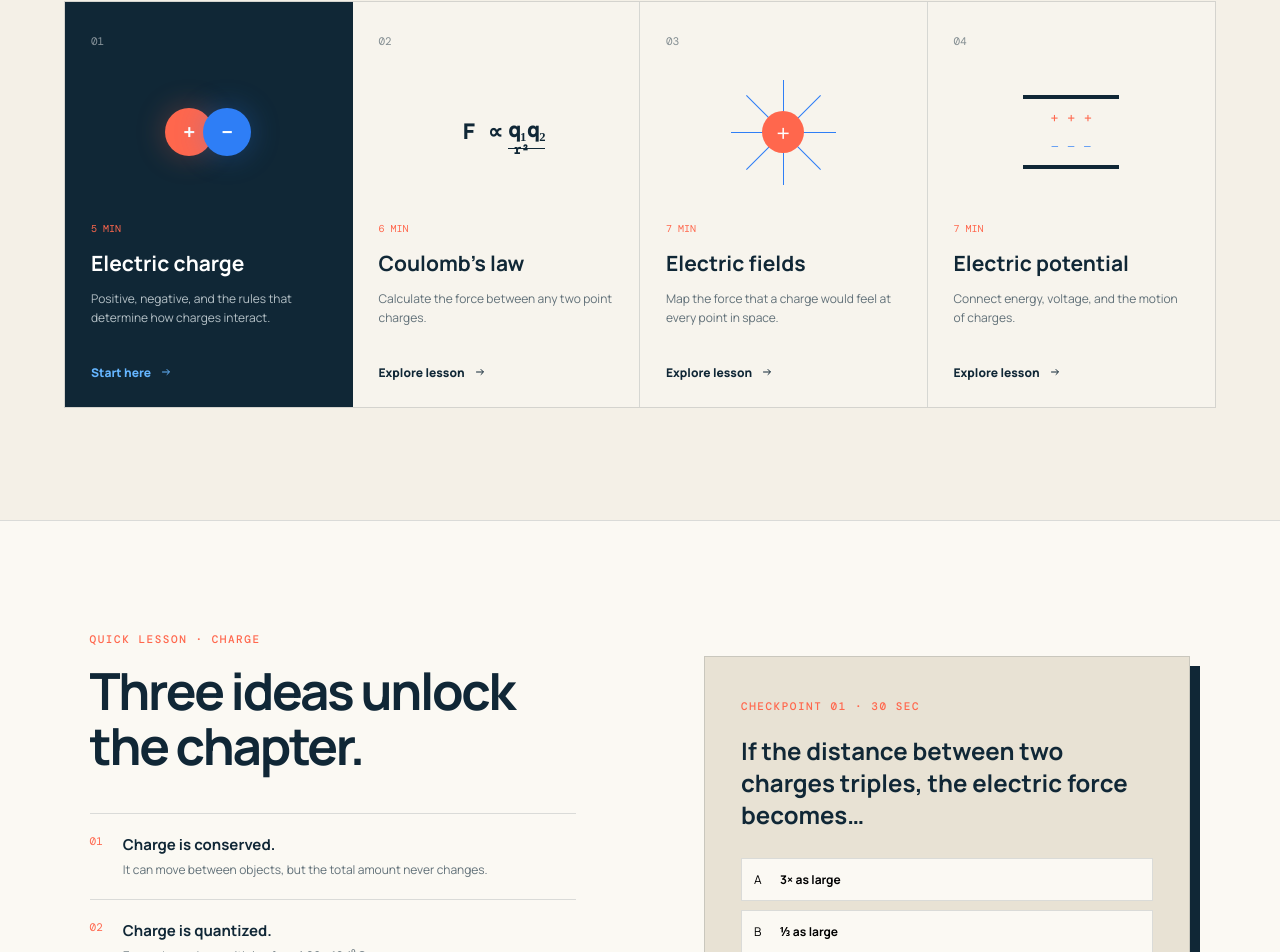
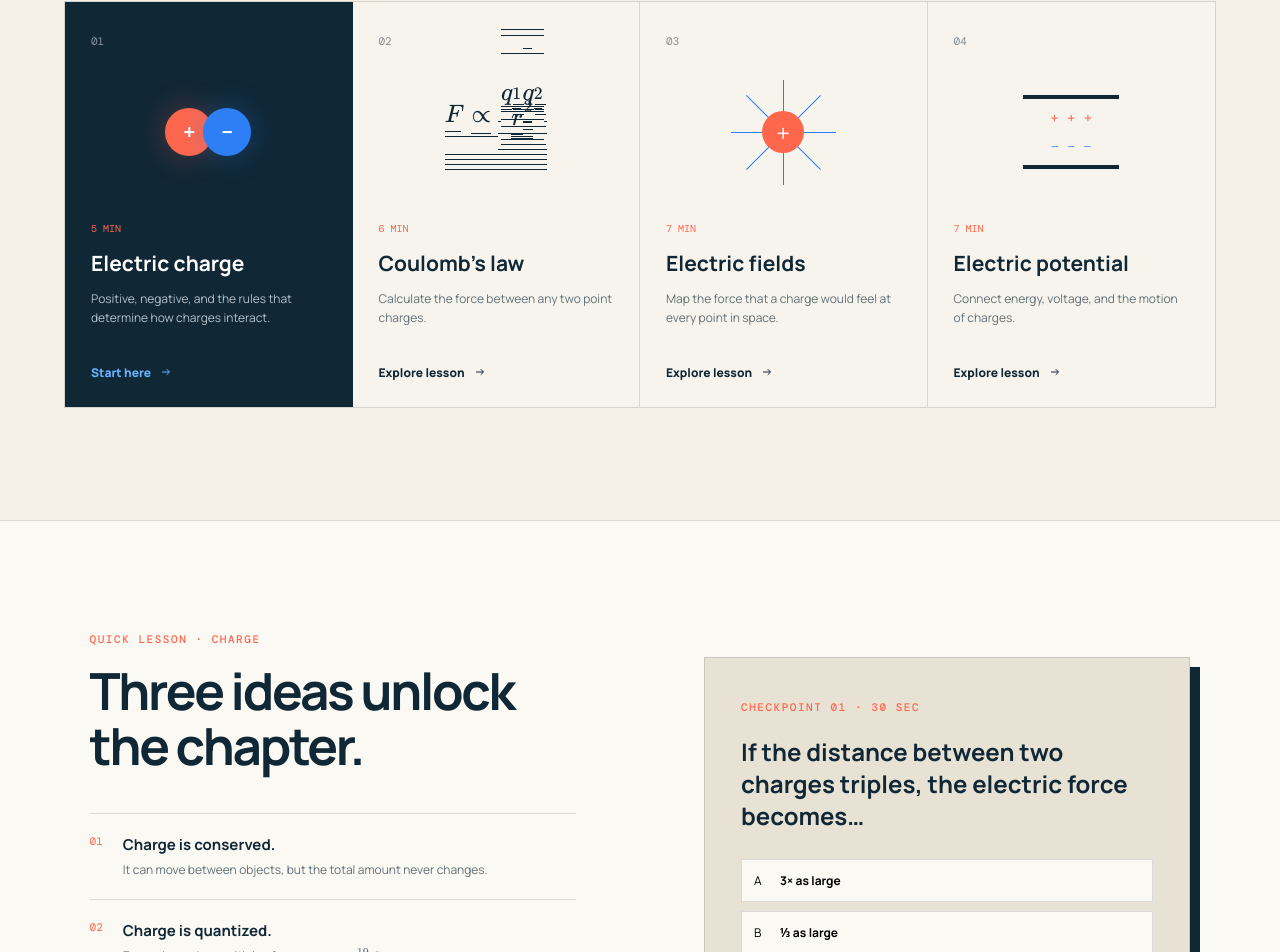
Before and after one commit to Kikiconic/Physics-12, a Next.js app: page / in a window 1280 px wide. Shown: the part 1051-2003 px from the top of the page. Built offline with nearby package versions, Linux system fonts and the light colour scheme.

Commit message:
Render physics formulas with LaTeX

```diff
--- a/app/layout.js
+++ b/app/layout.js
@@ -1,4 +1,5 @@
 import "./globals.css";
+import "katex/dist/katex.min.css";
 
 export const metadata = {
   title: "Electrostatics Lab 12",
--- a/app/page.js
+++ b/app/page.js
@@ -1,8 +1,24 @@
 "use client";
 
 import { useEffect, useRef, useState } from "react";
+import katex from "katex";
 
 const K = 8.99e9;
+
+function MathFormula({ children, block = false, className = "" }) {
+  return (
+    <span
+      className={`math-formula ${block ? "math-block" : ""} ${className}`}
+      dangerouslySetInnerHTML={{
+        __html: katex.renderToString(children, {
+          displayMode: block,
+          throwOnError: false,
+          strict: false
+        })
+      }}
+    />
+  );
+}
 
 function BoltIcon() {
   return <svg viewBox="0 0 24 24" aria-hidden="true"><path d="M13.5 2 5 13h6l-.5 9L19 10h-6l.5-8Z" /></svg>;
@@ -239,14 +255,14 @@ export default function Home() {
         <div className="section-heading"><div><span className="eyebrow">Your learning path</span><h2>Electrostatics, piece by piece.</h2></div><p>Each lesson takes about five minutes.<br/>No filler—just the ideas that matter.</p></div>
         <div className="lesson-grid">
           <article className="lesson-card featured"><span className="lesson-num">01</span><div className="lesson-icon charge-pair"><ChargeOrb sign="+"/><ChargeOrb sign="−"/></div><span className="duration">5 MIN</span><h3>Electric charge</h3><p>Positive, negative, and the rules that determine how charges interact.</p><a href="#charge-lesson">Start here <ArrowIcon /></a></article>
-          <article className="lesson-card"><span className="lesson-num">02</span><div className="lesson-icon equation">F ∝ <span>q₁q₂</span><i>r²</i></div><span className="duration">6 MIN</span><h3>Coulomb's law</h3><p>Calculate the force between any two point charges.</p><a href="#simulator">Explore lesson <ArrowIcon /></a></article>
+          <article className="lesson-card"><span className="lesson-num">02</span><div className="lesson-icon equation"><MathFormula block>{String.raw`F \propto \frac{q_1q_2}{r^2}`}</MathFormula></div><span className="duration">6 MIN</span><h3>Coulomb's law</h3><p>Calculate the force between any two point charges.</p><a href="#simulator">Explore lesson <ArrowIcon /></a></article>
           <article className="lesson-card"><span className="lesson-num">03</span><div className="lesson-icon field-lines"><span>+</span><i/><i/><i/><i/></div><span className="duration">7 MIN</span><h3>Electric fields</h3><p>Map the force that a charge would feel at every point in space.</p><a href="#field-lesson">Explore lesson <ArrowIcon /></a></article>
           <article className="lesson-card"><span className="lesson-num">04</span><div className="lesson-icon plates"><i/><span>+ + +</span><span>− − −</span><i/></div><span className="duration">7 MIN</span><h3>Electric potential</h3><p>Connect energy, voltage, and the motion of charges.</p><a href="#formula">Explore lesson <ArrowIcon /></a></article>
         </div>
       </section>
 
       <section className="concept-section" id="charge-lesson">
-        <div className="concept-copy"><span className="eyebrow">Quick lesson · Charge</span><h2>Three ideas unlock the chapter.</h2><div className="concept-list"><div><b>01</b><p><strong>Charge is conserved.</strong><span>It can move between objects, but the total amount never changes.</span></p></div><div><b>02</b><p><strong>Charge is quantized.</strong><span>Every charge is a multiple of e = 1.60 × 10⁻¹⁹ C.</span></p></div><div><b>03</b><p><strong>Forces come in pairs.</strong><span>Each charge pushes or pulls the other with equal magnitude.</span></p></div></div></div>
+        <div className="concept-copy"><span className="eyebrow">Quick lesson · Charge</span><h2>Three ideas unlock the chapter.</h2><div className="concept-list"><div><b>01</b><p><strong>Charge is conserved.</strong><span>It can move between objects, but the total amount never changes.</span></p></div><div><b>02</b><p><strong>Charge is quantized.</strong><span>Every charge is a multiple of <MathFormula>{String.raw`e = 1.60 \times 10^{-19}\ \mathrm{C}`}</MathFormula>.</span></p></div><div><b>03</b><p><strong>Forces come in pairs.</strong><span>Each charge pushes or pulls the other with equal magnitude.</span></p></div></div></div>
         <MiniQuiz />
       </section>
 
@@ -255,9 +271,9 @@ export default function Home() {
       <section className="formula-section" id="formula">
         <div><span className="eyebrow">Keep this close</span><h2>Your electrostatics toolkit.</h2></div>
         <div className="formula-grid">
-          <article><span>01 · FORCE</span><b>F = k <em>|q₁q₂|</em><i>r²</i></b><p>k = 8.99 × 10⁹ N·m²/C²</p></article>
-          <article><span>02 · FIELD</span><b>E = <em>F</em><i>q</i> = k <em>|Q|</em><i>r²</i></b><p>Direction: force on a positive test charge</p></article>
-          <article><span>03 · POTENTIAL</span><b>V = k <em>Q</em><i>r</i></b><p>Potential is a scalar measured in volts</p></article>
+          <article><span>01 · FORCE</span><MathFormula block className="toolkit-equation">{String.raw`F = k\frac{\lvert q_1q_2\rvert}{r^2}`}</MathFormula><p><MathFormula>{String.raw`k = 8.99 \times 10^9\ \mathrm{N\,m^2/C^2}`}</MathFormula></p></article>
+          <article><span>02 · FIELD</span><MathFormula block className="toolkit-equation">{String.raw`E = \frac{F}{q} = k\frac{\lvert Q\rvert}{r^2}`}</MathFormula><p>Direction: force on a positive test charge</p></article>
+          <article><span>03 · POTENTIAL</span><MathFormula block className="toolkit-equation">{String.raw`V = k\frac{Q}{r}`}</MathFormula><p>Potential is a scalar measured in volts</p></article>
         </div>
       </section>
 
--- a/package.json
+++ b/package.json
@@ -9,6 +9,7 @@
     "lint": "next lint"
   },
   "dependencies": {
+    "katex": "^0.18.1",
     "next": "^16.2.12",
     "react": "19.1.0",
     "react-dom": "19.1.0"
```
Also changed, not shown: app/globals.css, 17 other files (tests, documents, lock files or other folders).
